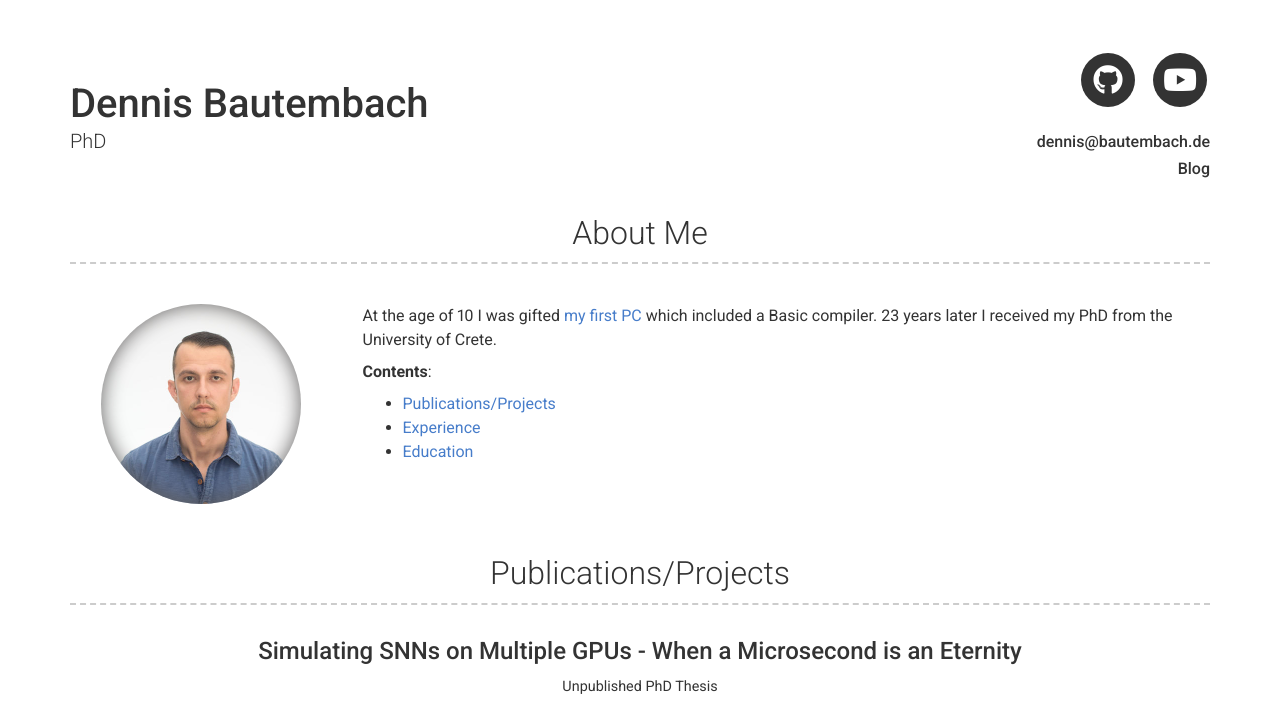
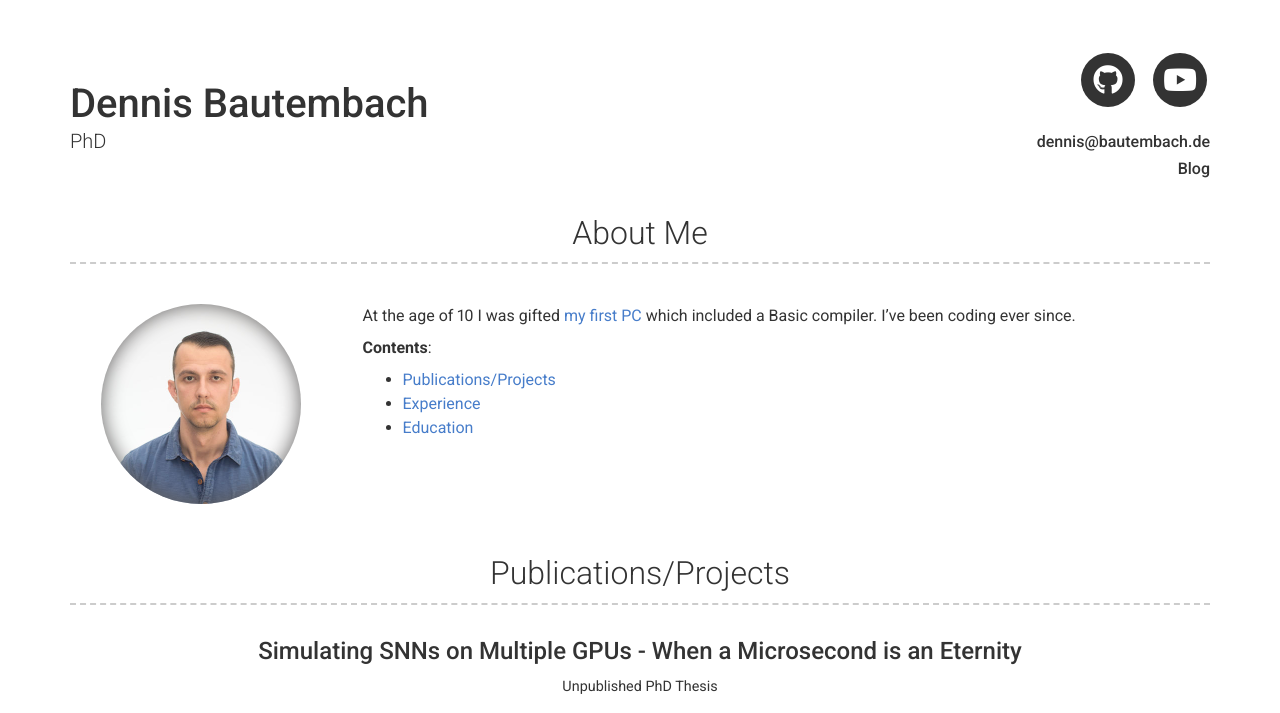
Before and after one commit to denniskb/denniskb.github.io, a Jekyll site: the page built from index.md, in a window 1280 px wide and 900 px high, cut to the strip 0-713 px from the top of the window. Built offline with Jekyll 4.4.1, drawn with Linux system fonts in a browser that asks for light colours; nearby versions of some CDN libraries.

Commit message:
Update bio

```diff
--- a/_config.yml
+++ b/_config.yml
@@ -23,7 +23,7 @@ youtube_username: radulphi
 # about_title: About Me
 about_profile_image: images/profile.jpg
 about_content: | # this will include new lines to allow paragraphs
-  At the age of 10 I was gifted [my first PC](images/vtech.jpg) which included a Basic compiler. 23 years later I received my PhD from the University of Crete.
+  At the age of 10 I was gifted [my first PC](images/vtech.jpg) which included a Basic compiler. I've been coding ever since.
 
   **Contents**:
   - [Publications/Projects](#pubs)
```
